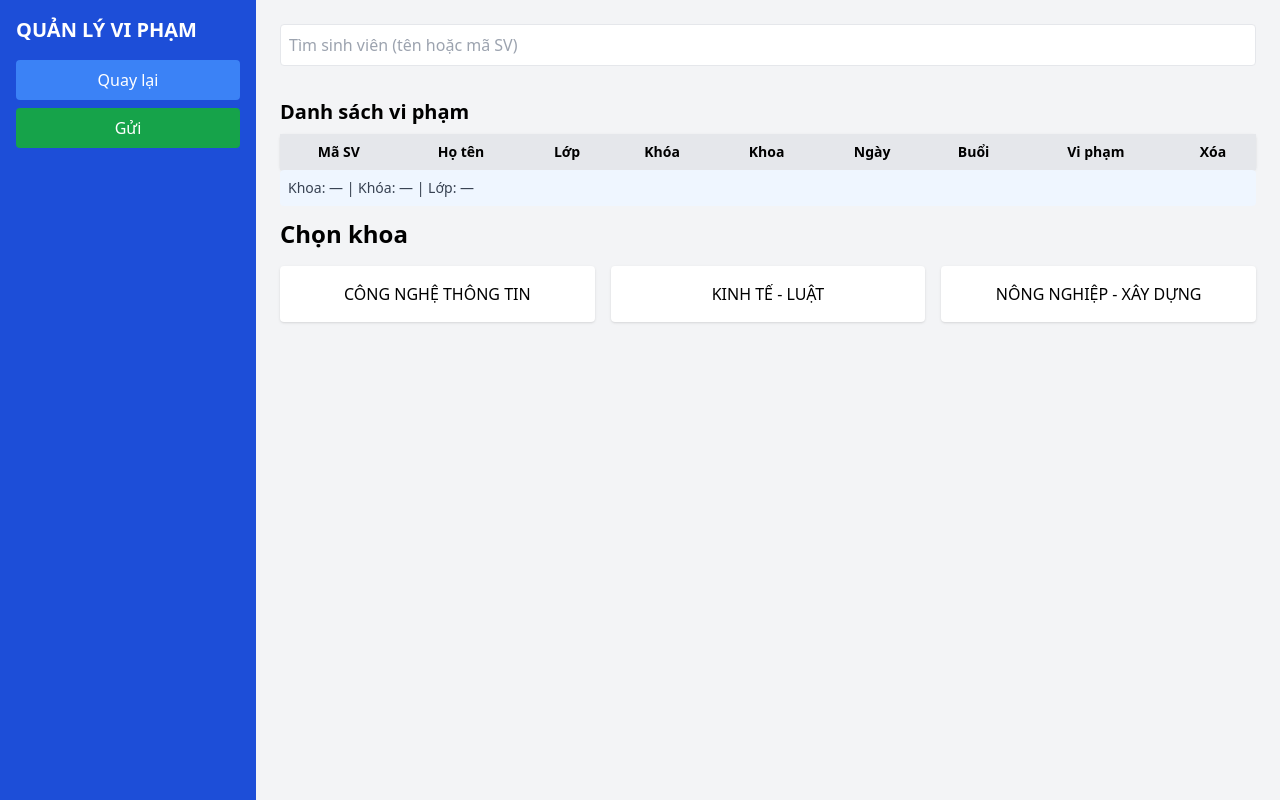
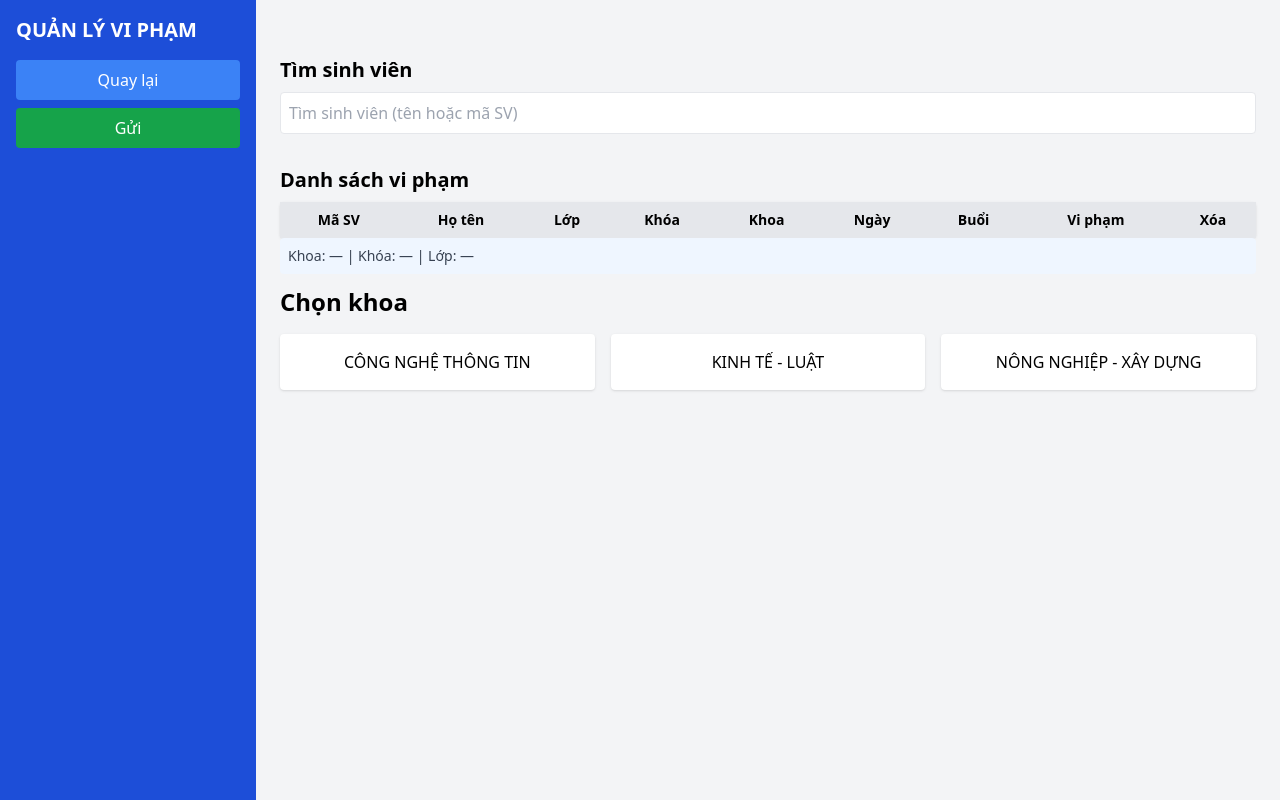
Before and after one commit to nguyenhoangdzso1tg-del/QUANLIVIPHAM, a plain HTML site: page index.html in a window 1280 px wide. Drawn offline with nearby package versions, Linux system fonts and the light colour scheme.

Commit message:
Add files via upload

```diff
--- a/index.html
+++ b/index.html
@@ -105,6 +105,7 @@ function searchSinhVien(khoa, khoaHoc, lop) {
 
 <!-- MAIN -->
 <div class="flex-1 p-6">
+   <h2 class="text-xl font-bold mt-8 mb-2">Tìm sinh viên</h2>
   <div class="mb-4 relative">
   <input
     type="text"
```
